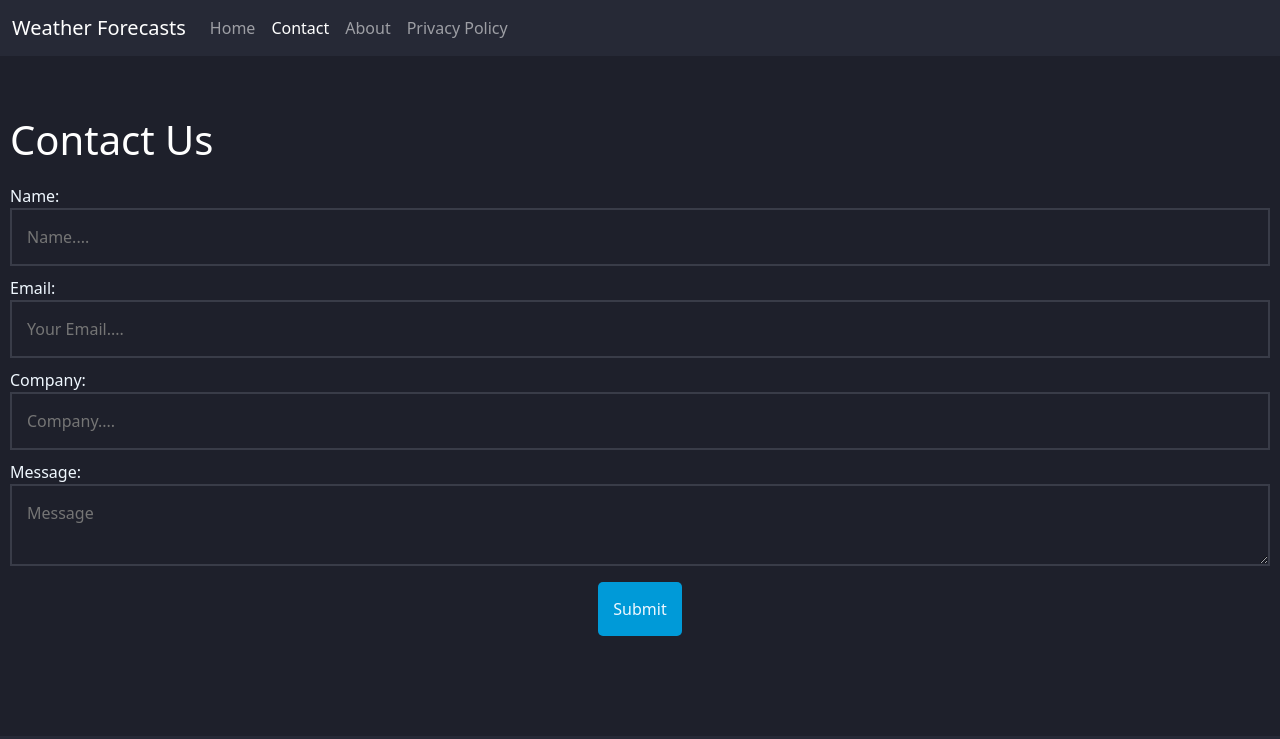
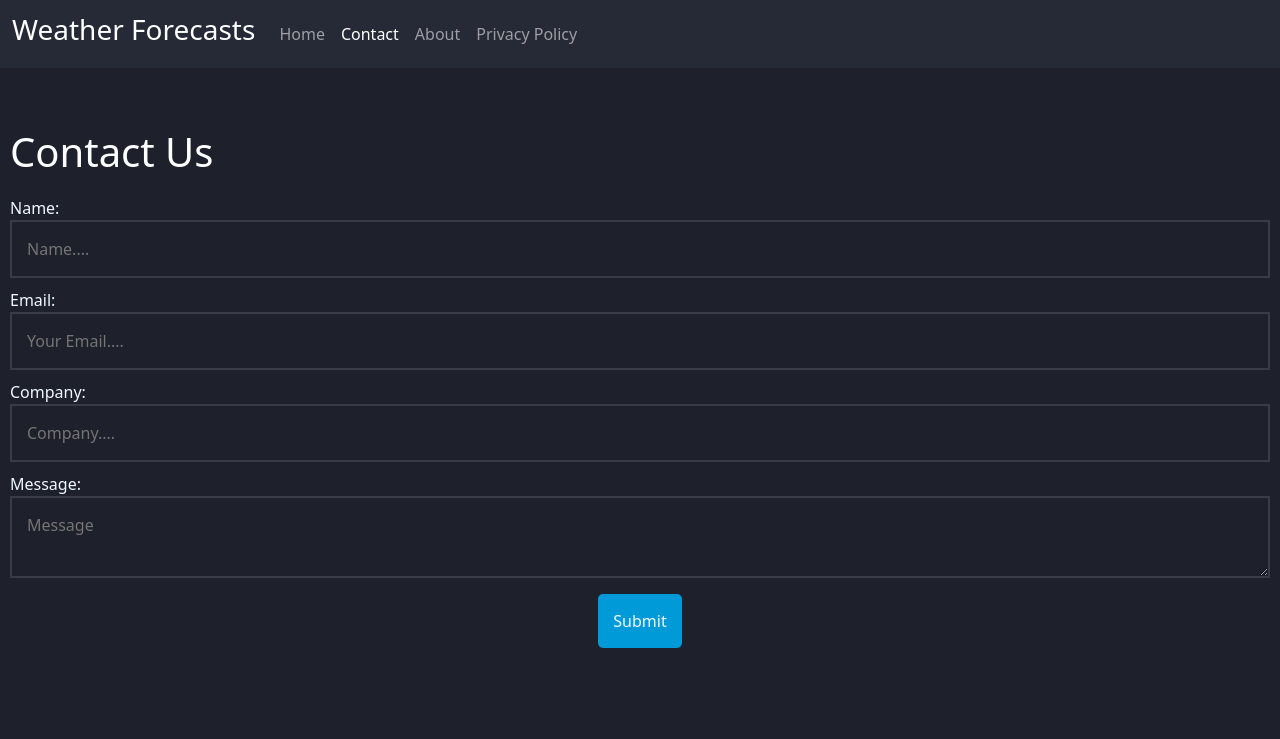
Before and after one commit to fiza053/fiza053.github.io, a plain HTML site: page contact.html in a window 1280 px wide. Shown: the top 739 px of the page. Drawn offline with Linux system fonts and the light colour scheme.

Commit message:
Update contact.html

```diff
--- a/contact.html
+++ b/contact.html
@@ -25,7 +25,7 @@
 	<body>
 		<nav class="navbar navbar-dark navbar-expand-lg " style="background-color: #262936;">
 			<div class="container-fluid">
-			  <a class="navbar-brand" href="index.html">Weather Forecasts</a>
+			  <a class="navbar-brand" href="index.html"><h3>Weather Forecasts</h3></a>
 			  <button class="navbar-toggler" type="button" data-bs-toggle="collapse" data-bs-target="#navbarSupportedContent" aria-controls="navbarSupportedContent" aria-expanded="false" aria-label="Toggle navigation">
 				<span class="navbar-toggler-icon"></span>
 			  </button>
```
